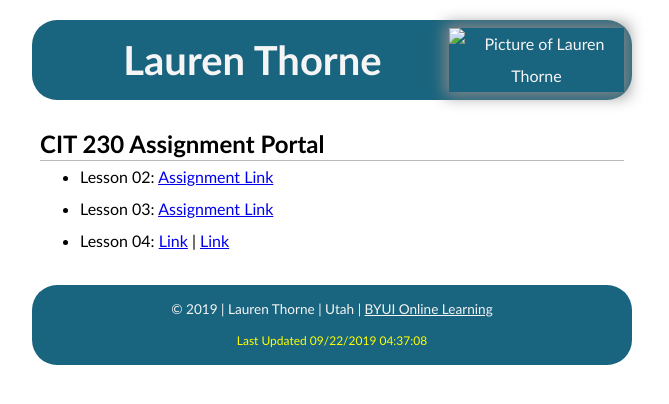
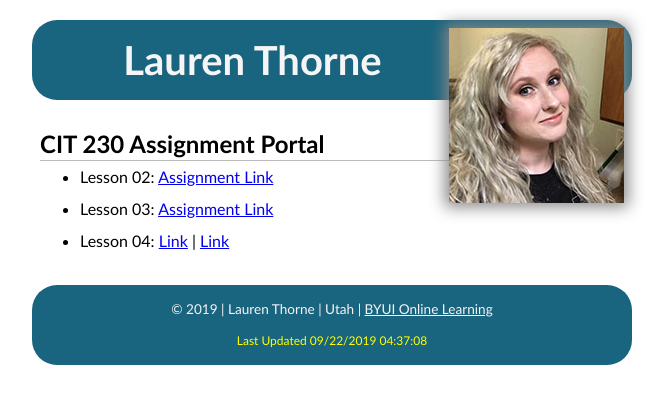
Before and after one commit to thorne-lauren/thorne-lauren.github.io, a plain HTML site: page index.html in a window 1280 px wide. Shown: the whole page, without its empty margins (308-977 px from the left). Drawn offline with Linux system fonts and the light colour scheme.

Commit message:
last one

```diff
--- a/index.html
+++ b/index.html
@@ -11,7 +11,7 @@
 
 <body>
     <header>
-        <img src="images/profile pic.jpg" alt="Picture of Lauren Thorne">
+        <img src="images/profilepic.jpg" alt="Picture of Lauren Thorne">
         <h1>Lauren Thorne</h1>
     </header>
 
```
